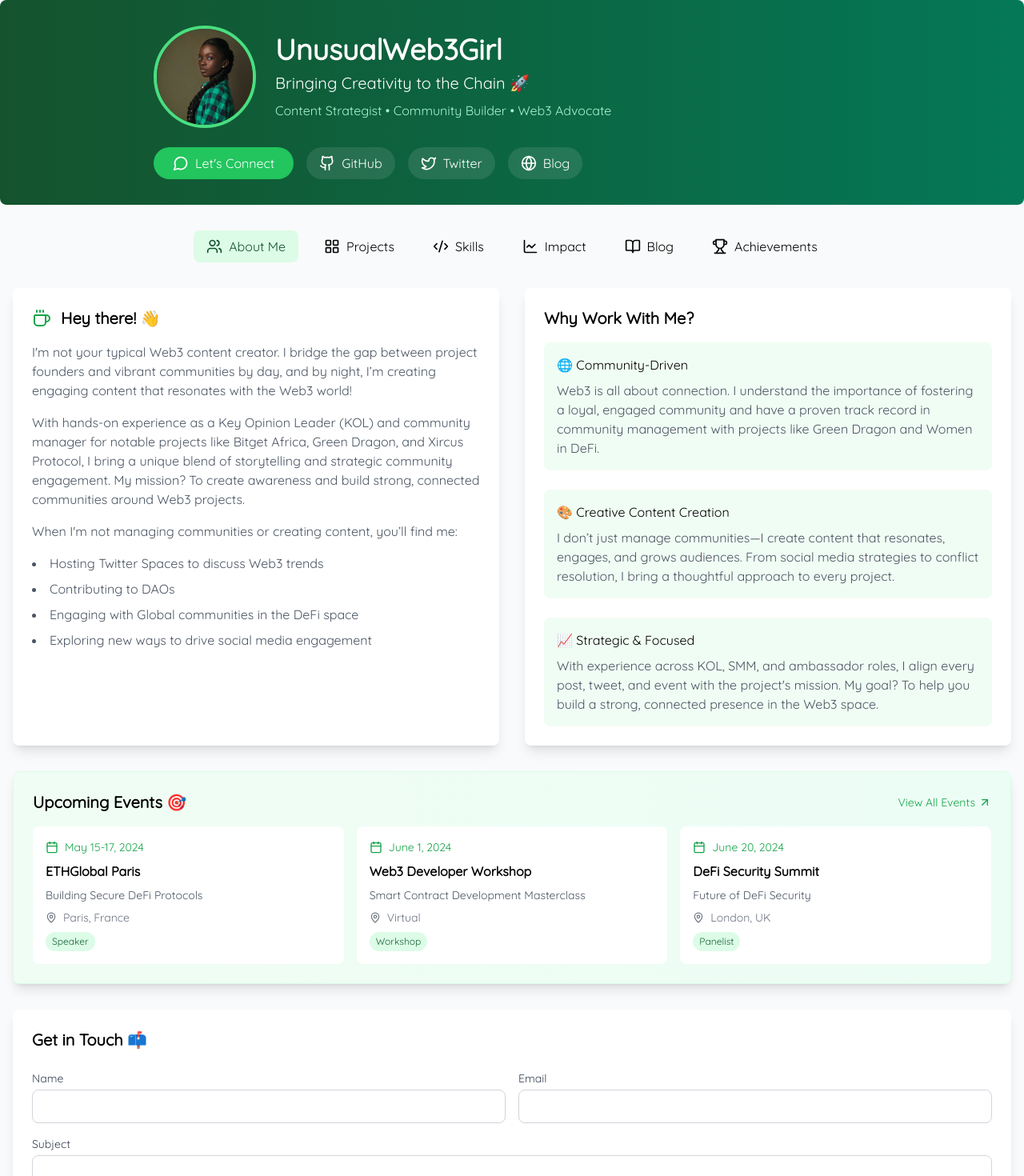
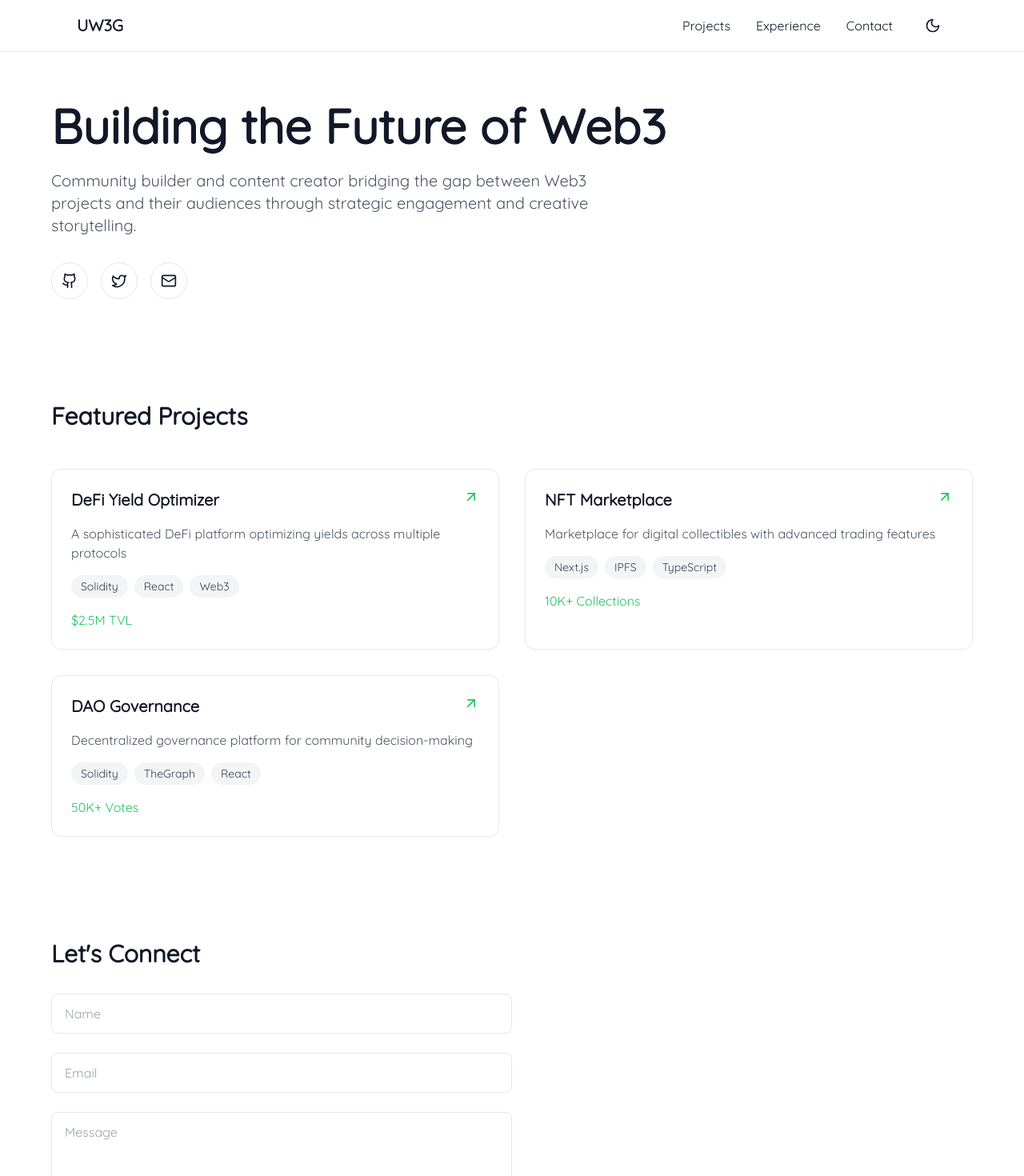
Before and after one commit to DukeVTI/unusualweb3girl, a React (Vite) app: page / in a window 1280 px wide. Shown: the top 1470 px of the page at 80% size. Built offline with nearby package versions, Linux system fonts and the light colour scheme.

Commit message:
Initial commit

```diff
--- a/package.json
+++ b/package.json
@@ -17,6 +17,7 @@
     "lucide-react": "^0.453.0",
     "react": "^18.3.1",
     "react-dom": "^18.3.1",
+    "react-icons": "^5.3.0",
     "react-router-dom": "^6.27.0"
   },
   "devDependencies": {
--- /dev/null
+++ b/src/uuu.jsx
@@ -0,0 +1,205 @@
+import React, { useState } from 'react';
+import {
+  Github,
+  Twitter,
+  Mail,
+  ExternalLink,
+  Menu,
+  X,
+  ArrowUpRight,
+  Sun,
+  Moon
+} from 'lucide-react';
+
+const Portfolio = () => {
+  const [isDarkMode, setIsDarkMode] = useState(false);
+  const [isMenuOpen, setIsMenuOpen] = useState(false);
+
+  const projects = [
+    {
+      title: "DeFi Yield Optimizer",
+      description: "A sophisticated DeFi platform optimizing yields across multiple protocols",
+      tech: ["Solidity", "React", "Web3"],
+      impact: "$2.5M TVL"
+    },
+    {
+      title: "NFT Marketplace",
+      description: "Marketplace for digital collectibles with advanced trading features",
+      tech: ["Next.js", "IPFS", "TypeScript"],
+      impact: "10K+ Collections"
+    },
+    {
+      title: "DAO Governance",
+      description: "Decentralized governance platform for community decision-making",
+      tech: ["Solidity", "TheGraph", "React"],
+      impact: "50K+ Votes"
+    }
+  ];
+
+  const toggleTheme = () => {
+    setIsDarkMode(!isDarkMode);
+  };
+
+  return (
+    <div className={`min-h-screen ${isDarkMode ? 'bg-gray-900 text-white' : 'bg-white text-gray-900'} transition-colors duration-300`}>
+      {/* Navigation */}
+      <nav className="fixed w-full z-50 backdrop-blur-sm bg-opacity-70 border-b border-gray-200 dark:border-gray-800">
+        <div className="max-w-6xl mx-auto px-4 sm:px-6 lg:px-8">
+          <div className="flex items-center justify-between h-16">
+            <span className="text-xl font-bold">UW3G</span>
+
+            {/* Desktop Navigation */}
+            <div className="hidden md:flex items-center space-x-8">
+              <a href="#projects" className="hover:text-green-500 transition-colors">Projects</a>
+              <a href="#experience" className="hover:text-green-500 transition-colors">Experience</a>
+              <a href="#contact" className="hover:text-green-500 transition-colors">Contact</a>
+              <button
+                onClick={toggleTheme}
+                className="p-2 rounded-full hover:bg-gray-100 dark:hover:bg-gray-800 transition-colors"
+              >
+                {isDarkMode ? <Sun size={20} /> : <Moon size={20} />}
+              </button>
+            </div>
+
+            {/* Mobile menu button */}
+            <button
+              className="md:hidden p-2"
+              onClick={() => setIsMenuOpen(!isMenuOpen)}
+            >
+              {isMenuOpen ? <X size={24} /> : <Menu size={24} />}
+            </button>
+          </div>
+        </div>
+
+        {/* Mobile Navigation */}
+        {isMenuOpen && (
+          <div className="md:hidden">
+            <div className={`px-4 pt-2 pb-3 space-y-1 ${isDarkMode ? 'bg-gray-900' : 'bg-white'}`}>
+              <a href="#projects" className="block px-3 py-2 hover:text-green-500">Projects</a>
+              <a href="#experience" className="block px-3 py-2 hover:text-green-500">Experience</a>
+              <a href="#contact" className="block px-3 py-2 hover:text-green-500">Contact</a>
+            </div>
+          </div>
+        )}
+      </nav>
+
+      {/* Hero Section */}
+      <section className="pt-32 pb-16 px-4 sm:px-6 lg:px-8">
+        <div className="max-w-6xl mx-auto">
+          <h1 className="text-6xl font-bold mb-6">Building the Future of Web3</h1>
+          <p className="text-xl max-w-2xl mb-8 text-gray-600 dark:text-gray-400">
+            Community builder and content creator bridging the gap between Web3 projects and their audiences
+            through strategic engagement and creative storytelling.
+          </p>
+          <div className="flex gap-4">
+            {[
+              { icon: <Github size={20} />, label: "GitHub" },
+              { icon: <Twitter size={20} />, label: "Twitter" },
+              { icon: <Mail size={20} />, label: "Email" },
+            ].map((item, i) => (
+              <button
+                key={i}
+                className={`p-3 rounded-full border ${
+                  isDarkMode
+                    ? 'border-gray-800 hover:border-gray-700'
+                    : 'border-gray-200 hover:border-gray-300'
+                } transition-colors`}
+              >
+                {item.icon}
+              </button>
+            ))}
+          </div>
+        </div>
+      </section>
+
+      {/* Projects Section */}
+      <section id="projects" className="py-16 px-4 sm:px-6 lg:px-8">
+        <div className="max-w-6xl mx-auto">
+          <h2 className="text-3xl font-bold mb-12">Featured Projects</h2>
+          <div className="grid md:grid-cols-2 gap-8">
+            {projects.map((project, i) => (
+              <div
+                key={i}
+                className={`p-6 rounded-xl border ${
+                  isDarkMode
+                    ? 'border-gray-800 hover:border-gray-700'
+                    : 'border-gray-200 hover:border-gray-300'
+                } transition-all duration-300 hover:scale-[1.02]`}
+              >
+                <div className="flex justify-between items-start mb-4">
+                  <h3 className="text-xl font-semibold">{project.title}</h3>
+                  <ArrowUpRight className="text-green-500" size={20} />
+                </div>
+                <p className="text-gray-600 dark:text-gray-400 mb-4">{project.description}</p>
+                <div className="flex flex-wrap gap-2 mb-4">
+                  {project.tech.map((tech, j) => (
+                    <span
+                      key={j}
+                      className={`px-3 py-1 text-sm rounded-full ${
+                        isDarkMode
+                          ? 'bg-gray-800 text-gray-300'
+                          : 'bg-gray-100 text-gray-700'
+                      }`}
+                    >
+                      {tech}
+                    </span>
+                  ))}
+                </div>
+                <p className="text-green-500 font-medium">{project.impact}</p>
+              </div>
+            ))}
+          </div>
+        </div>
+      </section>
+
+      {/* Contact Section */}
+      <section id="contact" className="py-16 px-4 sm:px-6 lg:px-8">
+        <div className="max-w-6xl mx-auto">
+          <div className="max-w-xl">
+            <h2 className="text-3xl font-bold mb-8">Let's Connect</h2>
+            <form className="space-y-6">
+              <div>
+                <input
+                  type="text"
+                  placeholder="Name"
+                  className={`w-full px-4 py-3 rounded-lg border ${
+                    isDarkMode
+                      ? 'bg-gray-800 border-gray-700 focus:border-green-500'
+                      : 'bg-white border-gray-200 focus:border-green-500'
+                  } outline-none transition-colors`}
+                />
+              </div>
+              <div>
+                <input
+                  type="email"
+                  placeholder="Email"
+                  className={`w-full px-4 py-3 rounded-lg border ${
+                    isDarkMode
+                      ? 'bg-gray-800 border-gray-700 focus:border-green-500'
+                      : 'bg-white border-gray-200 focus:border-green-500'
+                  } outline-none transition-colors`}
+                />
+              </div>
+              <div>
+                <textarea
+                  rows={4}
+                  placeholder="Message"
+                  className={`w-full px-4 py-3 rounded-lg border ${
+                    isDarkMode
+                      ? 'bg-gray-800 border-gray-700 focus:border-green-500'
+                      : 'bg-white border-gray-200 focus:border-green-500'
+                  } outline-none transition-colors resize-none`}
+                />
+              </div>
+              <button className="w-full bg-green-500 text-white py-3 rounded-lg hover:bg-green-600 transition-colors">
+                Send Message
+              </button>
+            </form>
+          </div>
+        </div>
+      </section>
+    </div>
+  );
+};
+
+export default Portfolio;
```
Also changed, not shown: src/main.jsx (+3 -5 lines), 1 other file (tests, documents, lock files or other folders).
